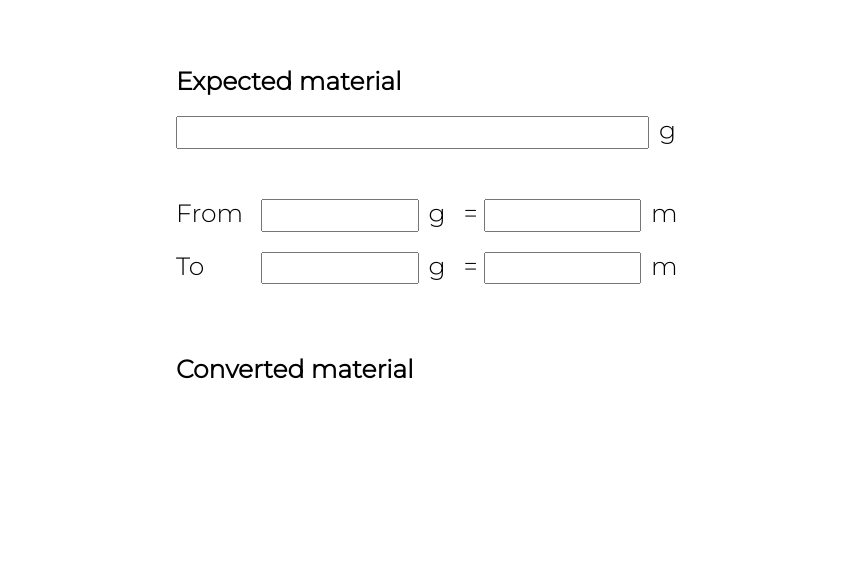
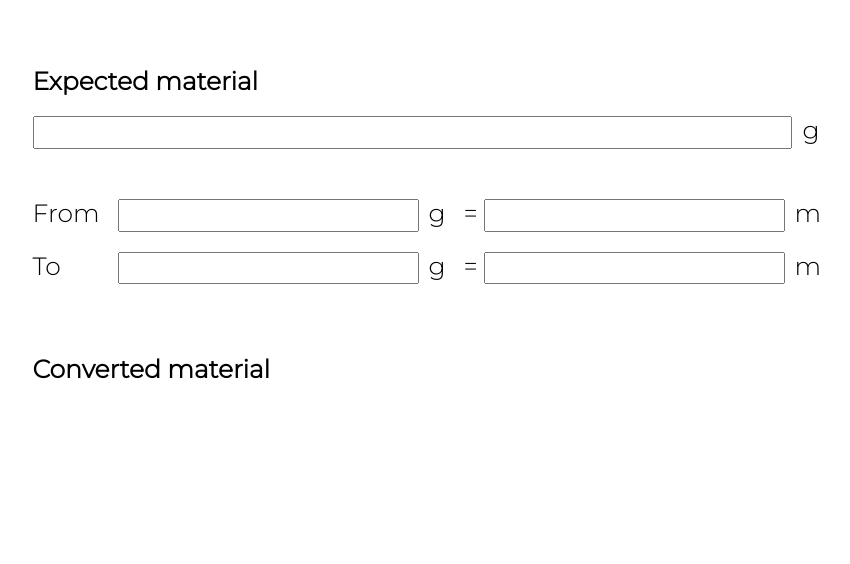
Before and after one commit to krpiatkowski/yarn-converter, a plain HTML site: page index.html in a window 1280 px wide. Shown: the part 236-800 px from the top of the page, without its empty margins (214-1064 px from the left). Drawn offline with nearby package versions, Linux system fonts and the light colour scheme.

Commit message:
Fixes layout issues

```diff
--- a/style.css
+++ b/style.css
@@ -25,7 +25,7 @@ h2 {
     flex-direction: column;
     justify-content: center;
     align-content: stretch;
-    max-width: 500px;
+    padding: 30px;
 }
 
 .container > * {
```
